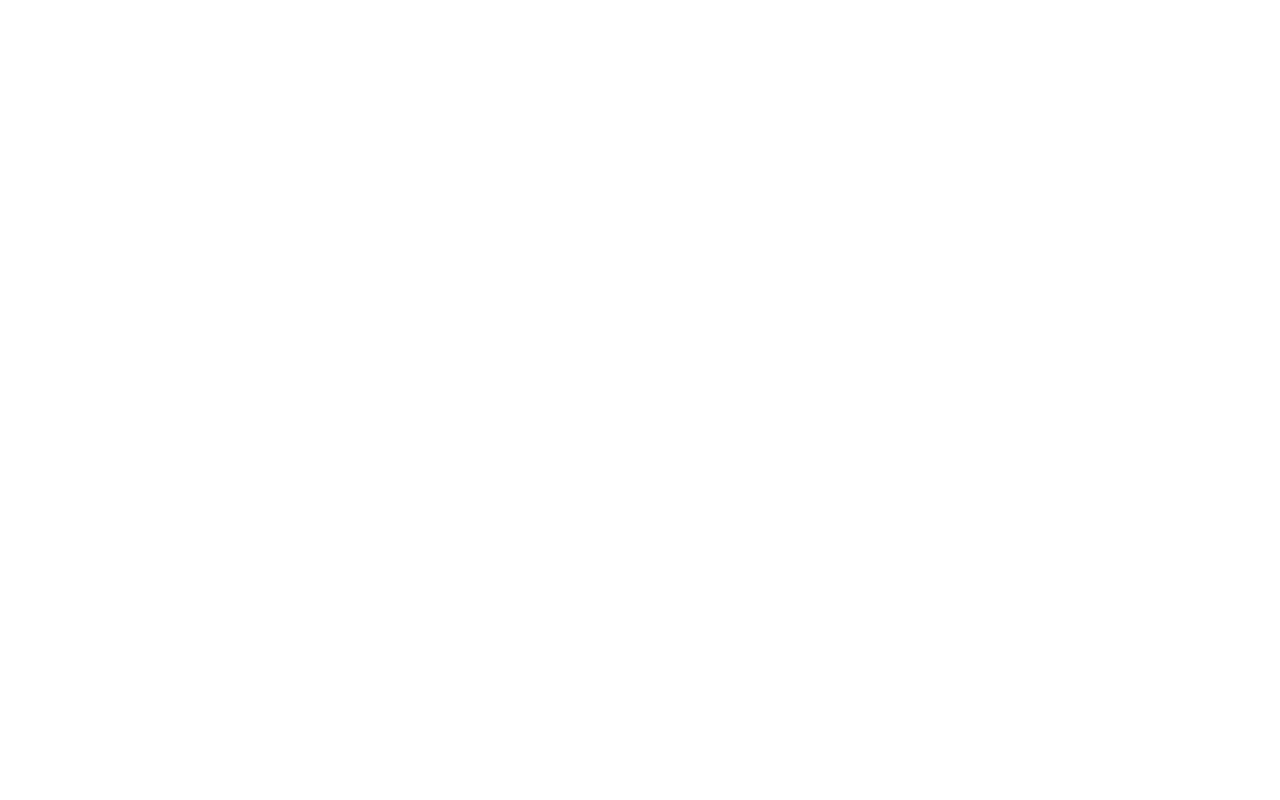
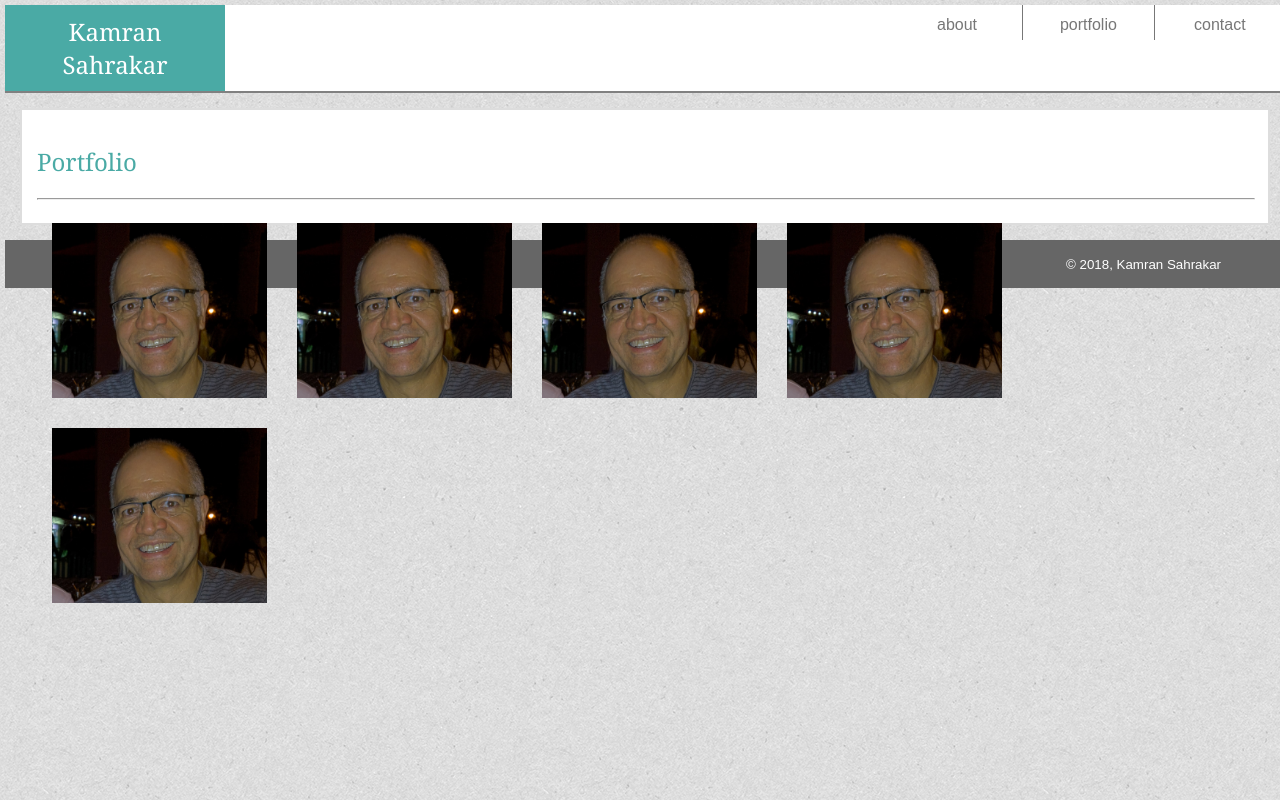
Before and after one commit to ksahrakar/Basic-Portfolio, a plain HTML site: page portfolio.html in a window 1280 px wide. Drawn offline with Linux system fonts and the light colour scheme.

Commit message:
new pages added and css revisions

```diff
--- a/assets/css/style.css
+++ b/assets/css/style.css
@@ -5,6 +5,10 @@
     color: #ffffff;
     font-family: 'Georgia', Times, Times New Roman, serif;
     width: 200px;
+    padding: 10px;
+    border-color: #cccccc;
+    border-width: 2px;
+    text-align: center;
 }
 
 .menuItems{
@@ -21,14 +25,14 @@ ul{
     list-style-type: none;
     margin: 0;
     padding: 0;
-    overflow: hidden;
+    background-color: #ffffff;
 }
 
 li a {
     display: inline-block;
     color: #777777;
     text-align: center;
-    padding: 14px 14px;
+    padding: 11px 14px;
     text-decoration: none;
     width: 8%;
 }
@@ -54,16 +58,15 @@ body{
     width: 100%;
     color: #777777;
     margin: 5px;
-    background-color: burlywood;
+    background-image: url('../images/textured_paper.png');
 }
 
 div{
-    width: 960px;
     border: 2px solid #dddddd;
-    background-color: #ffffff;
     padding: 15px;
     margin: 15px;
     float: center;
+    background-color: #ffffff;
 }
 
 img{
@@ -72,20 +75,35 @@ img{
 }
 
 footer{
-    clear: both;
     background-color: #666666;
     text-align: center;
     color: #ffffff;
-    overflow: auto;
     padding: 15px;
-    -moz-float-edge: bottom;
 }
 
 hr {
-    clear: both;
     margin-top: 0px;
-    border-width: 2px;
+    border-width: 1px;
     color: #666666;
     width: 100%;
     overflow: auto;
 }
+
+.seperator {
+    float:right;
+    height: 35px;
+    width: 1px;
+    background-color: #777777;
+    padding: 0px;
+    margin: 0px;
+    border-width: 0px;
+}
+
+.clearfix {
+    clear:both;
+}
+
+header {
+    background-color: #ffffff;
+    border-color: #cccccc;
+}
--- a/portfolio.html
+++ b/portfolio.html
@@ -0,0 +1,33 @@
+<!DOCTYPE html>
+<html lang="en">
+<head>
+    <meta charset="utf-8">
+    <link rel="stylesheet" href="assets/css/style.css">
+    <title>K S Portfolio</title>
+</head>
+<header>
+    <ul class="clearfix">
+        <li id="nameLogo">Kamran Sahrakar</li>
+        <li><a class="menuItems" href="contact.html">contact</a></li>
+        <div class="seperator"></div>
+        <li><a class="menuItems">portfolio</a></li>
+        <div class="seperator"></div>
+        <li><a class="menuItems" href="index.html">about</a></li>
+    </ul>
+    <hr noshade>
+</header>
+<body>
+    <div>
+        <h2>Portfolio</h2>
+        <hr>
+        <img src="assets/images/Profile.jpg" alt="Mugshot" height=175 width=215>
+        <img src="assets/images/Profile.jpg" alt="Mugshot" height=175 width=215>
+        <img src="assets/images/Profile.jpg" alt="Mugshot" height=175 width=215>
+        <img src="assets/images/Profile.jpg" alt="Mugshot" height=175 width=215>
+        <img src="assets/images/Profile.jpg" alt="Mugshot" height=175 width=215>
+    </div>
+    <footer>
+        <small>&copy; 2018, Kamran Sahrakar</small>
+    </footer>
+</body>
+</html>
```
Also changed, not shown: contact.html (+37 -0 lines), index.html (+16 -13 lines).
